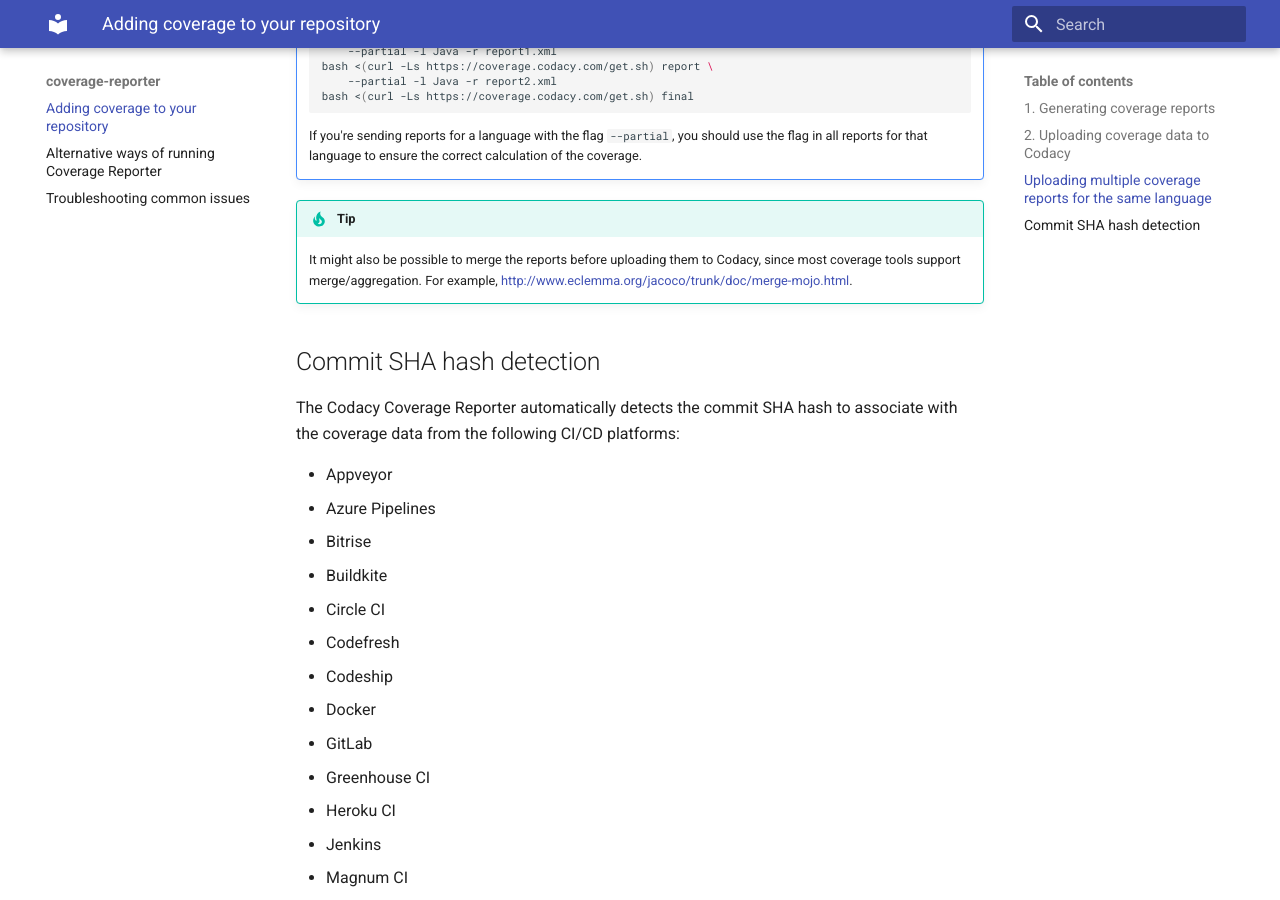
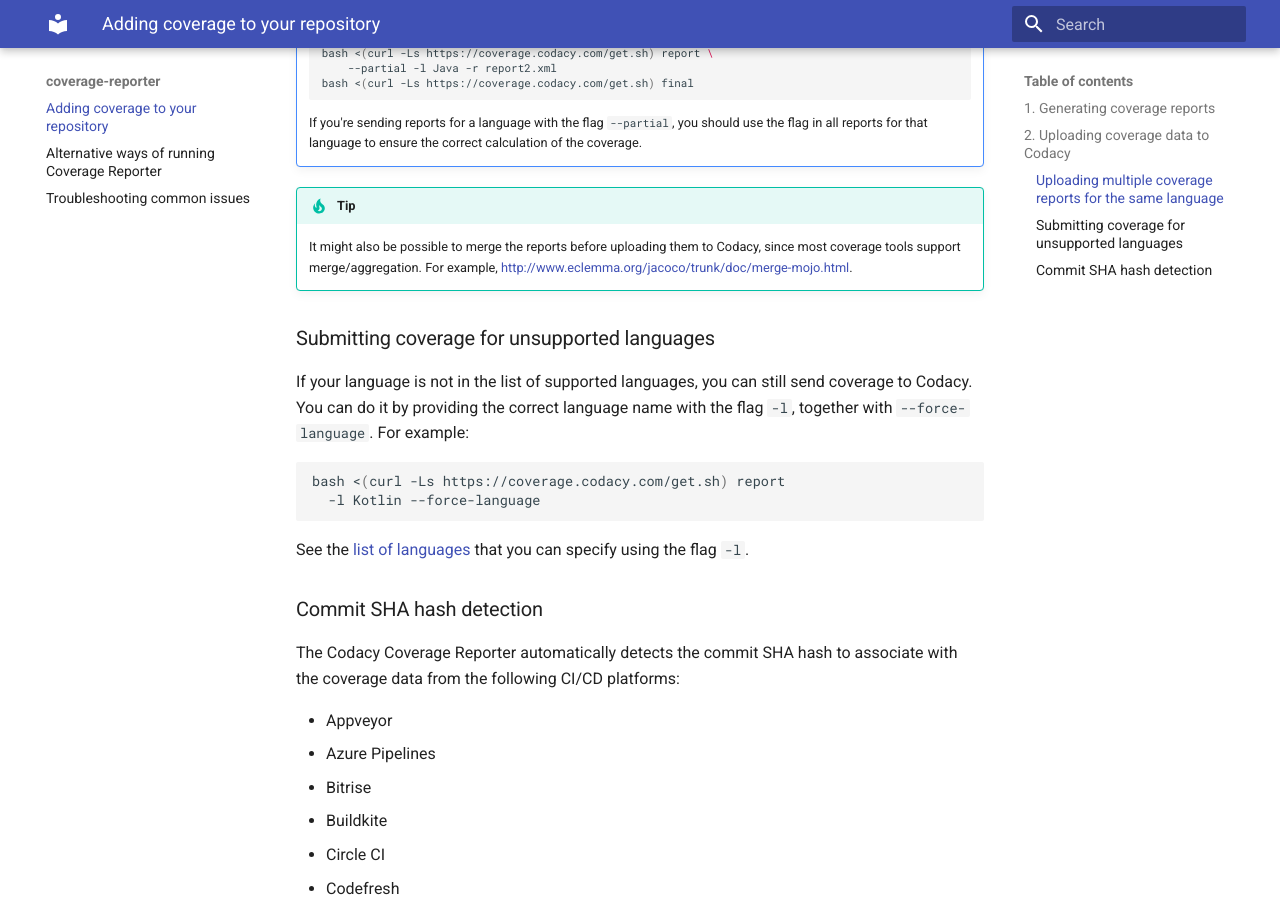
Before and after one commit to codacy/codacy-coverage-reporter, an MkDocs documentation site: the page built from docs/index.md, in a window 1280 px wide and 900 px high, scrolled down 3716 px. Built offline with MkDocs 1.6.1 and Material for MkDocs 9.7.7, drawn with Linux system fonts in a browser that asks for light colours.

Commit message:
clean: Move "unsupported languages" to main page

````diff
--- a/docs/index.md
+++ b/docs/index.md
@@ -156,7 +156,7 @@
 
 See the sections below for more advanced functionality, or [check the troubleshooting page](troubleshooting-common-issues.md) if you found an issue during the setup process.
 
-## Uploading multiple coverage reports for the same language {: id="multiple-reports"}
+### Uploading multiple coverage reports for the same language {: id="multiple-reports"}
 
 If your test suite is split on different modules or runs in parallel, you will need to upload multiple coverage reports for the same language.
 
@@ -190,7 +190,18 @@
 !!! tip
     It might also be possible to merge the reports before uploading them to Codacy, since most coverage tools support merge/aggregation. For example, <http://www.eclemma.org/jacoco/trunk/doc/merge-mojo.html>.
 
-## Commit SHA hash detection {: id="commit-detection"}
+### Submitting coverage for unsupported languages
+
+If your language is not in the list of supported languages, you can still send coverage to Codacy. You can do it by providing the correct language name with the flag `-l`, together with `--force-language`. For example:
+
+```bash
+bash <(curl -Ls https://coverage.codacy.com/get.sh) report
+  -l Kotlin --force-language
+```
+
+See the [list of languages](https://github.com/codacy/codacy-plugins-api/blob/master/src/main/scala/com/codacy/plugins/api/languages/Language.scala#L43) that you can specify using the flag `-l`.
+
+### Commit SHA hash detection {: id="commit-detection"}
 
 The Codacy Coverage Reporter automatically detects the commit SHA hash to associate with the coverage data from the following CI/CD platforms:
 
````
Also changed, not shown: docs/troubleshooting-common-issues.md (+0 -11 lines).
